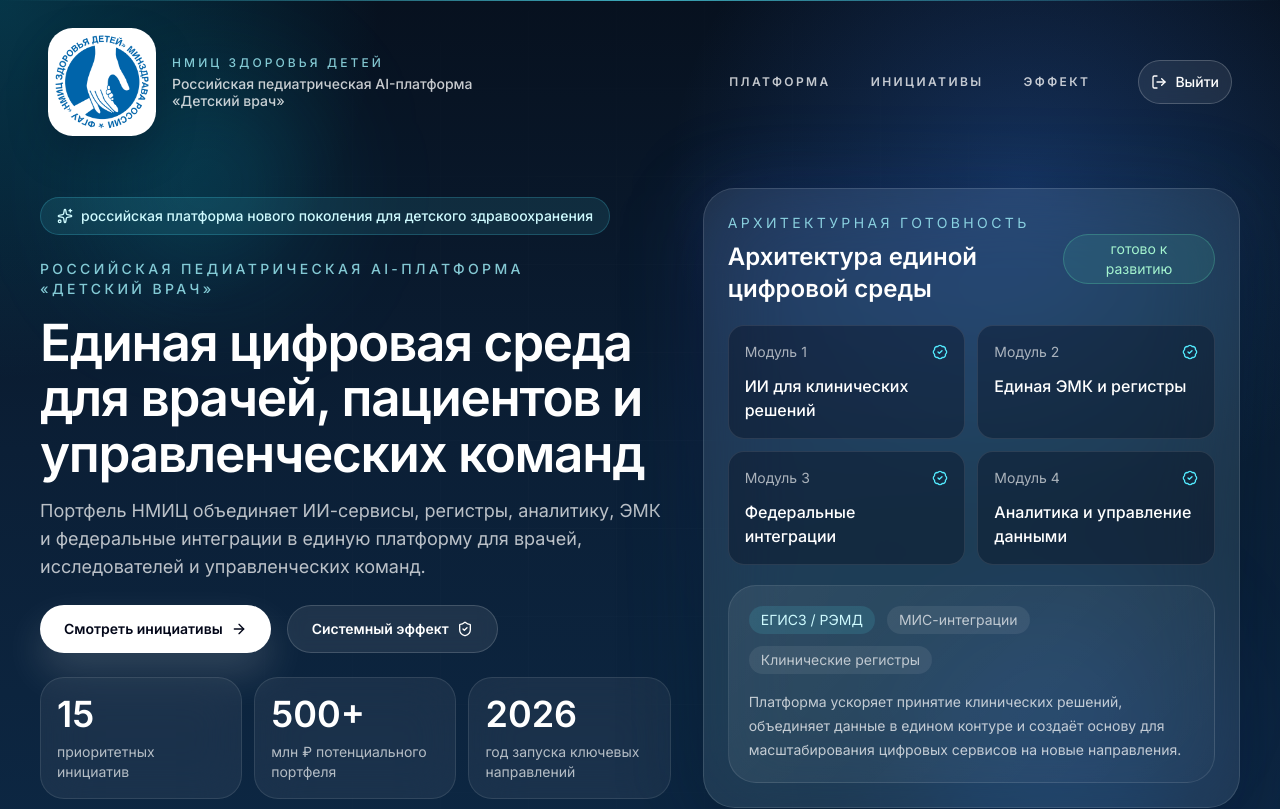
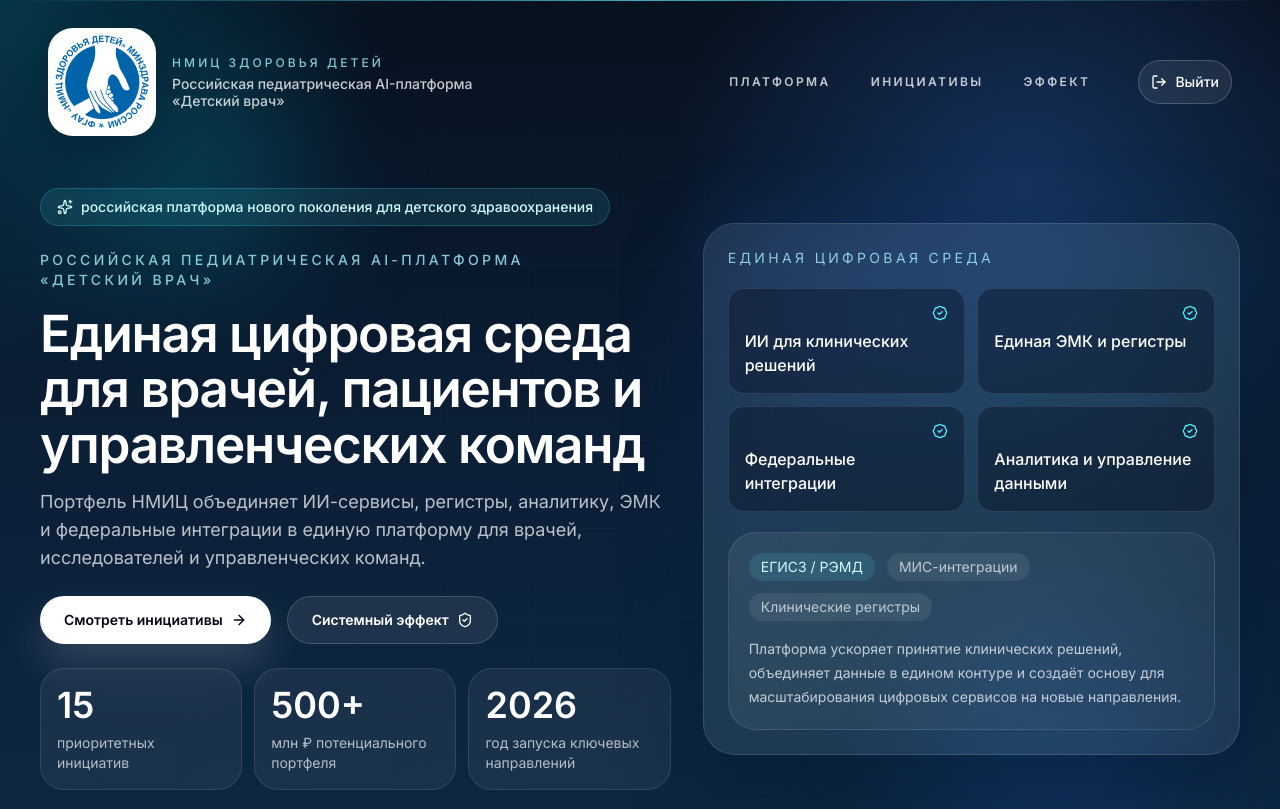
Before and after one commit to Hexttr/kid-doctor, a Next.js app: page / in a window 1280 px wide. Shown: the top 809 px of the page. Built offline with nearby package versions, Linux system fonts and the light colour scheme.

Commit message:
Simplify the hero architecture callout.
Rename the readiness label to the platform message itself, remove the redundant heading and status pill, and strip the module numbering so the capability cards read cleaner and more premium in the hero panel.

Made-with: Cursor

```diff
--- a/components/hero-section.tsx
+++ b/components/hero-section.tsx
@@ -129,31 +129,22 @@ export function HeroSection() {
           <div className="relative">
             <div className="absolute inset-0 rounded-[2rem] bg-[linear-gradient(145deg,rgba(47,109,246,0.22),rgba(0,184,217,0.08),transparent)] blur-2xl" />
             <div className="relative space-y-5 rounded-[2rem] border border-white/12 bg-white/8 p-5 shadow-[0_24px_80px_rgba(2,6,23,0.35)] backdrop-blur-2xl md:p-6">
-              <div className="flex items-center justify-between gap-3">
-                <div>
-                  <p className="text-sm uppercase tracking-[0.24em] text-cyan-200/80">
-                    Архитектурная готовность
-                  </p>
-                  <h2 className="mt-2 text-xl font-semibold text-white md:text-2xl">
-                    Архитектура единой цифровой среды
-                  </h2>
-                </div>
-                <div className="inline-flex min-w-[9.5rem] items-center justify-center rounded-full border border-emerald-300/25 bg-emerald-300/10 px-3 py-1 text-center text-sm text-emerald-200">
-                  готово к развитию
-                </div>
+              <div>
+                <p className="text-sm uppercase tracking-[0.24em] text-cyan-200/80">
+                  Единая цифровая среда
+                </p>
               </div>
 
               <div className="grid gap-3 sm:grid-cols-2">
-                {capabilityTiles.map((item, index) => (
+                {capabilityTiles.map((item) => (
                   <div
                     key={item}
                     className="rounded-2xl border border-white/10 bg-slate-950/35 p-4"
                   >
-                    <div className="flex items-center justify-between text-sm text-white/64">
-                      <span>Модуль {index + 1}</span>
+                    <div className="flex justify-end text-sm text-white/64">
                       <BadgeCheck className="size-4 text-cyan-300" />
                     </div>
-                    <p className="mt-3 text-base font-medium text-white">{item}</p>
+                    <p className="mt-2 text-base font-medium text-white">{item}</p>
                   </div>
                 ))}
               </div>
```
